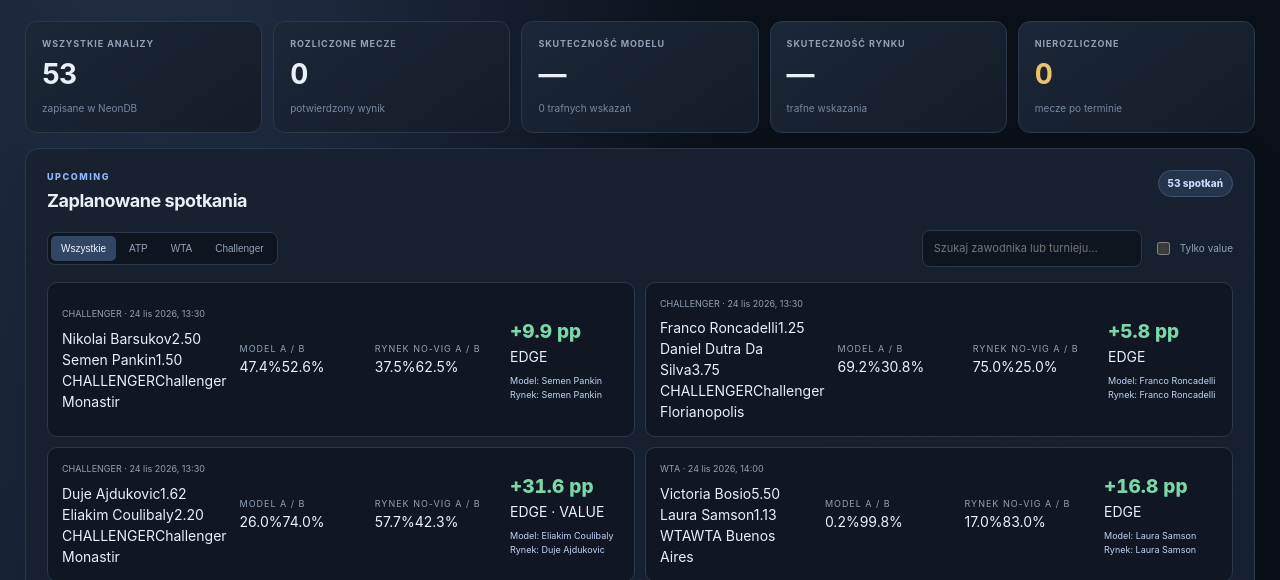
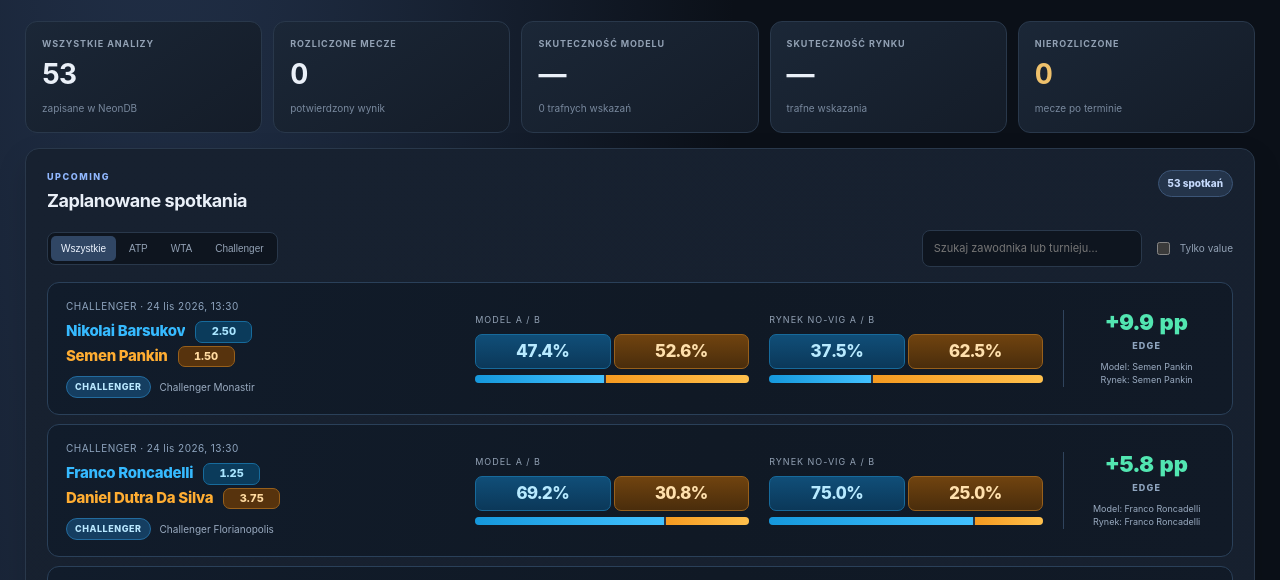
Before and after one commit to nocturneONS/predyktor-www, a plain HTML site: page index.html in a window 1280 px wide. Shown: the part 206-786 px from the top of the page. Drawn offline with Linux system fonts and the light colour scheme.

Commit message:
Style redesigned prediction board

```diff
--- a/styles.css
+++ b/styles.css
@@ -8,3 +8,34 @@
 .columns{display:grid;grid-template-columns:1fr 1fr;gap:0 14px}.columns .panel{min-width:0}.outcomes{display:grid;grid-template-columns:1fr 1fr;gap:8px}.outcomes div{background:#101722;border-radius:8px;padding:10px}.outcomes span,.disagree span{display:block;color:var(--muted);font-size:10px}.outcomes b{display:block;font-size:19px;margin-top:3px}.disagree{display:grid;grid-template-columns:1.1fr 1fr 1fr;gap:9px;background:#1b293a;border:1px solid #354a66;border-radius:8px;padding:11px;margin-top:10px}.disagree b{display:block;font-size:16px;margin-top:3px}.hint{font-size:9px;color:#77879b;margin:11px 0 0}.bars{display:flex;flex-direction:column;gap:11px}.barrow{display:grid;grid-template-columns:45px 1fr 80px;align-items:center;gap:9px}.barrow span:first-child{font-weight:750;font-size:10px}.track{height:7px;background:#0d141e;border-radius:8px;overflow:hidden}.track i{height:100%;display:block;background:linear-gradient(90deg,#5e85c4,#a3c5ff)}.barrow small{text-align:right;color:var(--muted);font-size:9px}
 .table-scroll{overflow-x:auto}table{border-collapse:collapse;width:100%;white-space:nowrap;font-size:10px}th{text-align:left;color:#8292a8;font-size:9px;text-transform:uppercase;letter-spacing:.08em;padding:10px;border-bottom:1px solid #344357}td{padding:10px;border-bottom:1px solid #273445;color:#dbe4f0}tbody tr:last-child td{border-bottom:0}td.empty{text-align:center;color:var(--muted)}.good{color:var(--green)}.bad{color:var(--red)}.reason-grid{display:grid;grid-template-columns:repeat(4,1fr);gap:8px;margin-bottom:14px}.reason{background:#101722;border:1px solid #354357;border-radius:8px;padding:10px}.reason span{display:block;color:var(--muted);font-size:9px}.reason b{display:block;color:var(--amber);font-size:17px;margin-top:4px}.unresolved{border-color:#5a492b}footer{display:flex;justify-content:space-between;gap:14px;color:#65748a;font-size:9px;margin-top:24px}
 @media(max-width:1050px){.metrics{grid-template-columns:repeat(3,1fr)}.cards{grid-template-columns:1fr}.reason-grid{grid-template-columns:repeat(3,1fr)}}@media(max-width:760px){.topbar{padding:0 14px}.status{font-size:8px}.wrap{padding:24px 13px 40px}.hero{align-items:flex-start;flex-direction:column}.actions{width:100%}.metrics{grid-template-columns:repeat(2,1fr)}.metrics article:last-child{grid-column:span 2}.columns{grid-template-columns:1fr}.panel{padding:15px}.match{grid-template-columns:1fr 1fr}.match>div:first-child{grid-column:span 2}.filters nav{width:100%;justify-content:space-between}.filters nav button{padding:7px 8px}.filters input[type=search],#search{margin-left:0;flex:1}.reason-grid{grid-template-columns:repeat(2,1fr)}footer{flex-direction:column}}@media(max-width:420px){.metrics{gap:7px}.metrics article{padding:11px}.metrics strong{font-size:23px}.status span{display:none}.match{gap:9px}.disagree{grid-template-columns:1fr 1fr}.disagree div:first-child{grid-column:span 2}}
+
+
+/* PREDYKTOR match board refresh */
+.cards{display:grid;grid-template-columns:1fr;gap:9px}
+.match{display:grid;grid-template-columns:minmax(300px,1.42fr) minmax(190px,1fr) minmax(190px,1fr) minmax(112px,.55fr);gap:20px;align-items:center;padding:16px 18px;background:linear-gradient(105deg,#111c2b 0%,#101925 55%,#111a27 100%);border:1px solid #2a4059;border-radius:12px;min-width:0;transition:border-color .18s,transform .18s,background .18s}
+.match:hover{border-color:#426487;background:linear-gradient(105deg,#14243a 0%,#111d2c 60%,#132032 100%);transform:translateY(-1px)}
+.matchup{min-width:0}.match .meta{font-size:10px;letter-spacing:.045em;margin:0 0 7px;color:#8fa5bf}
+.player-line{display:flex;align-items:center;gap:10px;min-width:0;margin:3px 0;line-height:1.25}
+.player-name{font-size:15px;font-weight:800;letter-spacing:-.02em;overflow:hidden;text-overflow:ellipsis;white-space:nowrap}
+.player-a .player-name{color:#36baff}.player-b .player-name{color:#ffad32}
+.odds{font-size:11px;font-weight:800;font-variant-numeric:tabular-nums;padding:3px 8px;border-radius:7px;min-width:57px;text-align:center;flex:none}
+.odds-a{color:#a9e5ff;background:#0b3b5b;border:1px solid #176b9c}.odds-b{color:#ffdaa0;background:#57330d;border:1px solid #98601b}
+.match-foot{display:flex;align-items:center;gap:9px;margin-top:9px;min-width:0}
+.tour-tag{font-size:9px;font-weight:850;letter-spacing:.06em;padding:3px 8px;border-radius:20px;background:#153e61;border:1px solid #236b9e;color:#b9e8ff;flex:none}
+.tour-tag.wta{background:#38215b;border-color:#67409b;color:#e3ccff}.tour-tag.atp{background:#153e61;border-color:#236b9e;color:#b9e8ff}
+.tourney{font-size:10px;color:#9aabc0;overflow:hidden;text-overflow:ellipsis;white-space:nowrap}
+.prob-column{min-width:0}.prob-pair{display:grid;grid-template-columns:1fr 1fr;gap:3px;margin:7px 0 6px}
+.prob-pair span{font-size:17px;font-weight:850;letter-spacing:-.025em;text-align:center;font-variant-numeric:tabular-nums;padding:4px 2px;border-radius:7px}
+.prob-a{color:#b8eaff;background:linear-gradient(180deg,#104e78,#0b3859);border:1px solid #176a9b}
+.prob-b{color:#ffe0ad;background:linear-gradient(180deg,#70430f,#4a2d0c);border:1px solid #98601b}
+.split-bar{height:8px;display:flex;overflow:hidden;border-radius:10px;background:#273447;gap:2px}
+.split-bar i{height:100%;display:block;min-width:0}
+.split-a{background:linear-gradient(90deg,#1598dc,#42c1ff)}
+.split-b{background:linear-gradient(90deg,#f59a20,#ffc04c)}
+.edge-column{text-align:center;border-left:1px solid #30445d;padding-left:15px;min-width:0}
+.edge{font-size:22px;line-height:1.1;font-weight:900;white-space:nowrap;color:#52e6b1;font-variant-numeric:tabular-nums}
+.edge-caption{font-size:9px;letter-spacing:.13em;color:#8fa5bf;margin-top:5px;font-weight:800}
+.suggest{font-size:9px;line-height:1.5;color:#9aabc0;margin-top:7px;overflow-wrap:anywhere}
+@media(max-width:1050px){.match{grid-template-columns:minmax(250px,1.2fr) 1fr 1fr minmax(95px,.5fr);gap:12px;padding:14px}.player-name{font-size:13px}.prob-pair span{font-size:15px}}
+@media(max-width:760px){.match{grid-template-columns:1fr 1fr;gap:13px}.matchup{grid-column:1/-1}.prob-column{min-width:0}.edge-column{grid-column:1/-1;border-left:0;border-top:1px solid #30445d;padding:10px 0 0;display:flex;align-items:center;justify-content:space-between;text-align:left}.edge{font-size:20px}.edge-caption{margin:0 0 0 8px}.suggest{margin:0;text-align:right}.match-foot{margin-top:7px}}
+@media(max-width:420px){.match{padding:12px;gap:11px}.player-name{font-size:12px}.odds{font-size:10px;min-width:49px;padding:3px 6px}.prob-pair span{font-size:13px}.label{font-size:8px}.edge-column{flex-wrap:wrap}.suggest{width:100%;text-align:left;margin-top:5px}}
```
